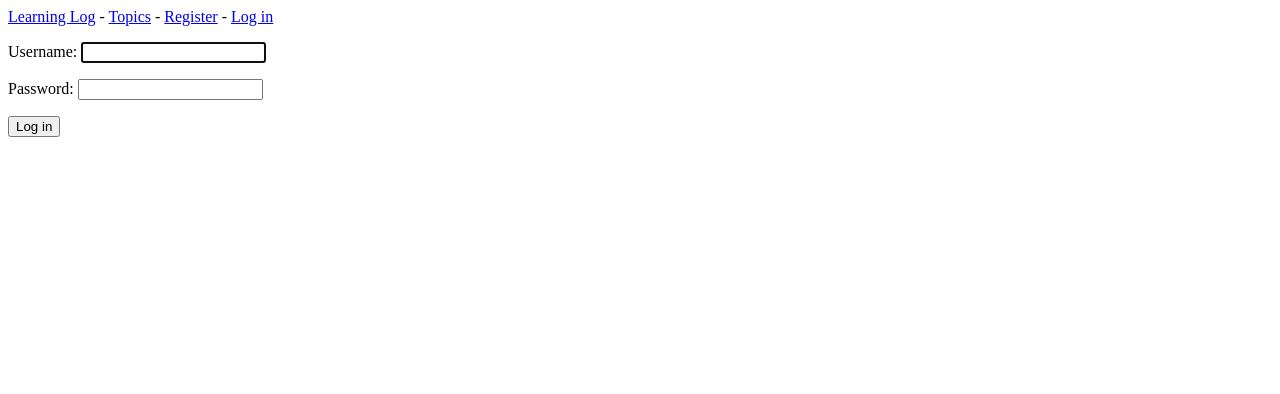
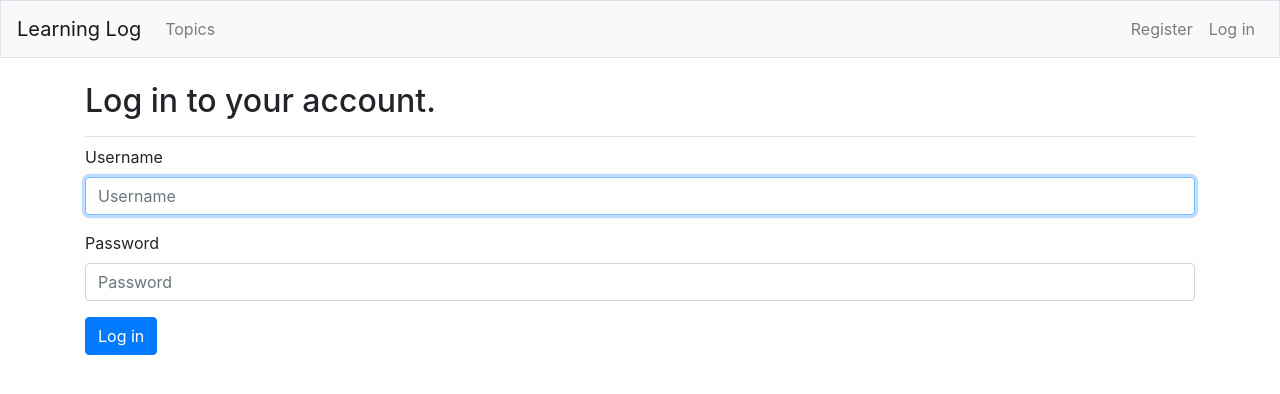
Before and after one commit to Wruthless/learning-log-python, a Django app: page /users/login/ in a window 1280 px wide. Shown: the top 394 px of the page. Run offline with Django 4.2, Linux system fonts and the light colour scheme; some libraries are stand-ins or nearby versions.

Commit message:
Finalized application.

```diff
--- a/learning_logs/learning_logs/templates/base.html
+++ b/learning_logs/learning_logs/templates/base.html
@@ -1,4 +1,73 @@
-<p>
+{% load bootstrap4 %}
+
+<!doctype html>
+<html lang='en'>
+    <head>
+        <meta charset="utf-8">
+        <meta name="viewport" content="width=device-width, initial-scale=1,"
+        shrink-to-fit=no">
+        <title>Learning Log</title>
+
+        {% bootstrap_css %}
+        {% bootstrap_javascript jquery="full" %}
+    </head>
+<body>
+
+    <nav class="navbar navbar-expand-md navbar-light bg-light mb-4 border">
+
+        <a class="navbar-brand" href="{% url 'learning_logs:index' %}">
+            Learning Log</a>
+
+        <button class="navbar-toggler" type="button" data-toggle="collapse"
+        data-target="#navbarCollapse" aria-controls="navbarCollapse"
+        aria-expanded="false" aria-label="Togge navigation">
+
+        <span class="navbar-toggler-icon"></span></button>
+
+        <div class="collapse navbar-collapse" id="navbarCollapse">
+            <ul class="navbar-nav mr-auto">
+                <li class="nav-item">
+                    <a class="nav-link" href="{% url 'learning_logs:topics'%}">
+                    Topics</a></li>
+                </ul>
+                <ul class="navbar-nav ml-auto">
+                    {% if user.is_authenticated %}
+                        <li class="nav-item">
+                            <span class="navbar-text">Hello, {{ user.username }}.</span>
+                        </li>
+                        <li class="nav-item">
+                            <a class="nav-link" href="{% url 'users:logout' %}">
+                                Log out</a>
+                        </li>
+                    {% else %}
+                        <li class="nav-item">
+                            <a class="nav-link" href="{% url 'users:register' %}">
+                                Register</a>
+                        </li>
+                        <li class="nav-item">
+                            <a class="nav-link" href="{% url 'users:login' %}">
+                                Log in</a>
+                        </li>
+                    {% endif %}
+                </ul>
+        </div>
+    </nav>
+
+    <main role="main" class="container">
+        <div class="pb-2 mb-2 border-bottom">
+            {% block page_header %}{% endblock page_header %}
+        </div>
+        <div>
+            {% block content %}{% endblock content %}
+        </div>
+    </main>
+
+</body>
+</html>
+
+
+{% comment %} <p>
+
     <a href="{% url 'learning_logs:index' %}">Learning Log</a> -
     <a href="{% url 'learning_logs:topics' %}">Topics</a> -
 
@@ -12,4 +81,4 @@
 
 </p>
 
-{% block content %}{% endblock content %}
+{% block content %}{% endblock content %} {% endcomment %}
--- a/learning_logs/views.py
+++ b/learning_logs/views.py
@@ -1,5 +1,5 @@
 from multiprocessing import context
-from django.shortcuts import render, redirect
+from django.shortcuts import render, redirect, get_object_or_404
 from django.contrib.auth.decorators import login_required
 from django.http import Http404
 
@@ -34,7 +34,8 @@ def topics(request):
 @login_required
 def topic(request, topic_id):
     """Show a single topic and all its entries."""
-    topic = Topic.objects.get(id=topic_id)
+   #topic = Topic.objects.get(id=topic_id)
+    topic = get_object_or_404(Topic, id=topic_id)
 
     if topic.owner != request.user:
         raise Http404
--- /dev/null
+++ b/runtime.txt
@@ -0,0 +1 @@
+python-3.9.12
--- /dev/null
+++ b/templates/404.html
@@ -0,0 +1,5 @@
+{% extends "learning_logs/learning_logs/templates/base.html" %}
+
+{% block page_header %}
+  <h2>The item you requested is not available. (404)</h2>
+{% endblock page_header %}
--- /dev/null
+++ b/templates/500.html
@@ -0,0 +1,5 @@
+{% extends "learning_logs/learning_logs/templates/base.html" %}
+
+{% block page_header %}
+  <h2>There has been an internal error. (500)</h2>
+{% endblock page_header %}
--- a/users/templates/registration/login.html
+++ b/users/templates/registration/login.html
@@ -1,4 +1,23 @@
 {% extends "learning_logs/learning_logs/templates/base.html" %}
+{% load bootstrap4 %}
+
+{% block page_header %}
+<h2>Log in to your account.</h2>
+{% endblock page_header %}
+
+{% block content %}
+<form method="post" action="{% url 'users:login' %}" class="form">
+    {% csrf_token %}
+{% bootstrap_form form %}
+{% buttons %}
+<button name="submit" class="btn btn-primary">Log in</button>
+{% endbuttons %}
+
+<input type="hidden" name="next" value="{% url 'learning_logs:index' %}" />
+</form>
+{% endblock content %}
+
+{% comment %}
 
 {% block content %}
 
@@ -15,3 +34,4 @@
 </form>
 
 {% endblock content %}
+{% endcomment %}
```
Also changed, not shown: learning_log/requirements.txt (added, +13 -0 lines), learning_log/settings.py (+13 -1 lines), learning_logs/learning_logs/templates/index.html (+13 -2 lines), learning_logs/learning_logs/templates/topic.html (+33 -0 lines), learning_logs/learning_logs/templates/topics.html (+22 -0 lines), requirements.txt (added, +13 -0 lines), 3 other files.
